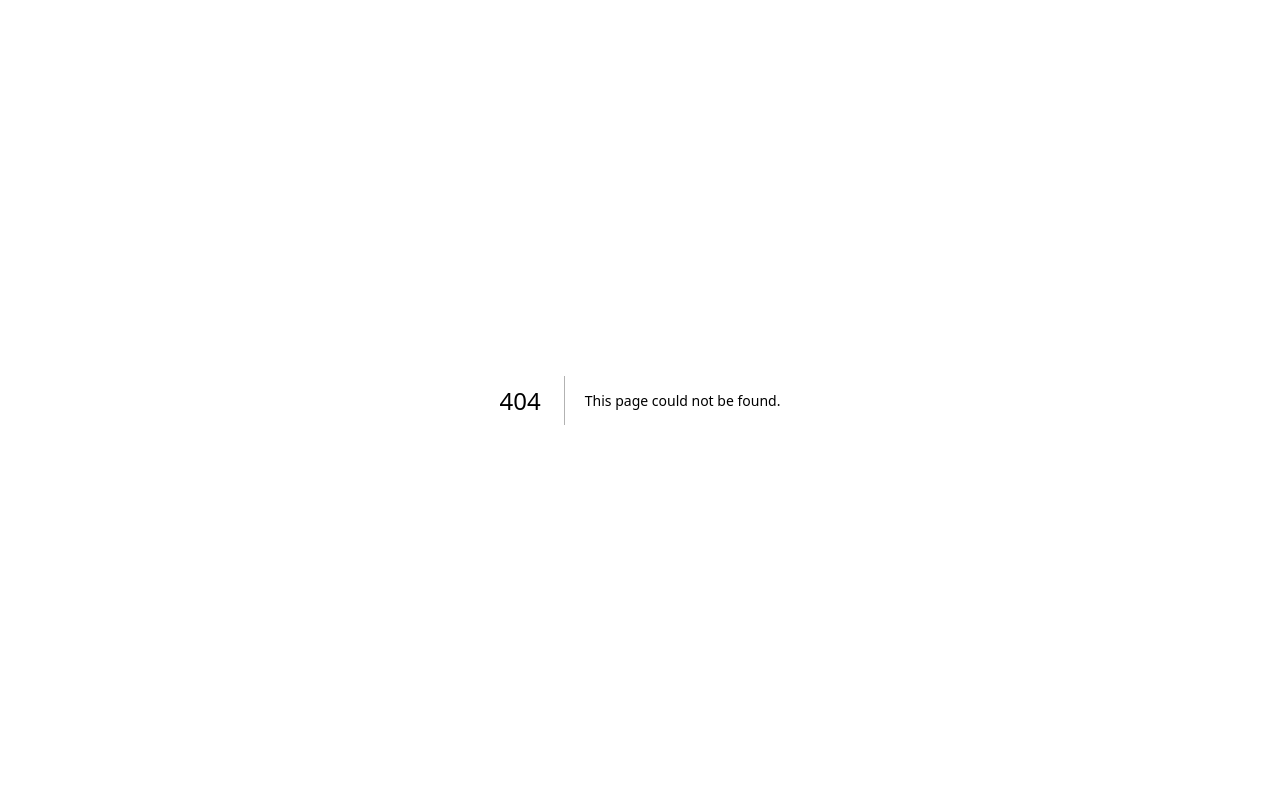
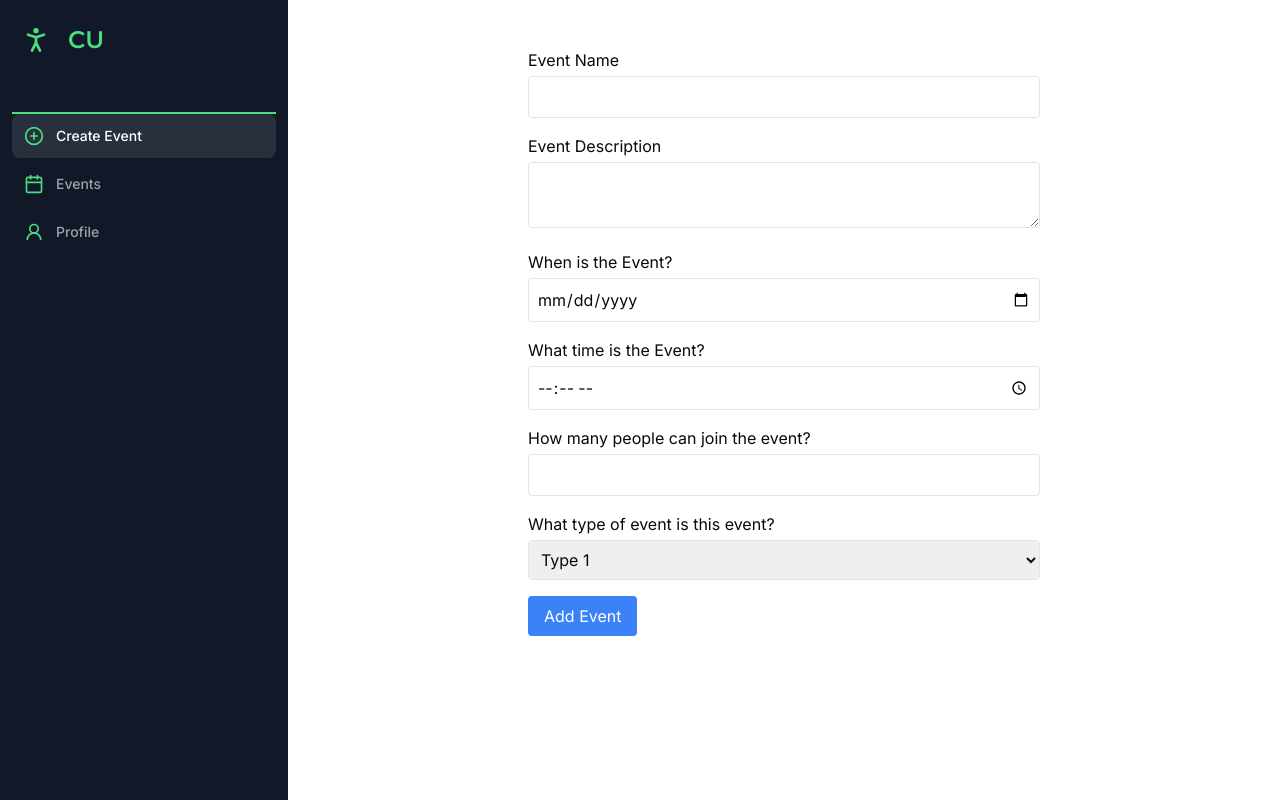
Before and after one commit to GeoCodee/cu-connecttosociety, a Next.js app: page /CreateEvent in a window 1280 px wide. Before the commit this address had no page. Built offline with nearby package versions, Linux system fonts and the light colour scheme.

Commit message:
added the events

```diff
--- /dev/null
+++ b/src/app/(dashboard)/CreateEvent/page.tsx
@@ -0,0 +1,110 @@
+"use client";
+
+import { useRef } from "react";
+
+export default function EventForm() {
+  const eventName = useRef<HTMLDivElement>(null);
+  const description = useRef<HTMLDivElement>(null);
+  const date = useRef<HTMLDivElement>(null);
+  const time = useRef<HTMLDivElement>(null);
+  const capacity = useRef<HTMLDivElement>(null);
+  const eventType = useRef<HTMLDivElement>(null);
+
+  function onSubmit(e) {
+    e.preventDefault();
+    const newEvent = {
+      eventName: eventName.current.value,
+      description: description.current.value,
+      date: date.current.value,
+      time: time.current.value,
+      capacity: capacity.current.value,
+      eventType: eventType.current.value,
+    };
+    fetch("/api/add-event", {
+      method: "POST",
+      body: JSON.stringify(newEvent),
+      headers: {
+        "Content-Type": "application/json",
+      },
+    });
+  }
+
+  return (
+    <form onSubmit={onSubmit} className="max-w-lg mx-auto mt-4">
+      <div className="mb-4">
+        <label htmlFor="event-name" className="block">
+          Event Name
+        </label>
+        <input
+          ref={eventName}
+          type="text"
+          id="event-name"
+          className="mt-1 p-2 border rounded w-full"
+        />
+      </div>
+      <div className="mb-4">
+        <label htmlFor="description" className="block">
+          Event Description
+        </label>
+        <textarea
+          ref={description}
+          id="description"
+          className="mt-1 p-2 border rounded w-full"
+        ></textarea>
+      </div>
+      <div className="mb-4">
+        <label htmlFor="event-date" className="block">
+          When is the Event?
+        </label>
+        <input
+          ref={date}
+          type="date"
+          id="event-date"
+          className="mt-1 p-2 border rounded w-full"
+        />
+      </div>
+      <div className="mb-4">
+        <label htmlFor="event-time" className="block">
+          What time is the Event?
+        </label>
+        <input
+          ref={time}
+          type="time"
+          id="event-time"
+          className="mt-1 p-2 border rounded w-full"
+        />
+      </div>
+      <div className="mb-4">
+        <label htmlFor="capacity" className="block">
+          How many people can join the event?
+        </label>
+        <input
+          ref={capacity}
+          type="number"
+          id="capacity"
+          className="mt-1 p-2 border rounded w-full"
+        />
+      </div>
+      <div className="mb-4">
+        <label htmlFor="typeOfEvent" className="block">
+          What type of event is this event?
+        </label>
+        <select
+          ref={eventType}
+          id="typeOfEvent"
+          className="mt-1 p-2 border rounded w-full"
+        >
+          <option>Type 1</option>
+          <option>Type 2</option>
+          <option>Type 3</option>
+        </select>
+      </div>
+      <button
+        type="submit"
+        className="bg-blue-500 text-white py-2 px-4 rounded"
+      >
+        Add Event
+      </button>
+    </form>
+  );
+}
--- /dev/null
+++ b/src/app/(dashboard)/events/page.tsx
@@ -0,0 +1,56 @@
+"use client";
+import { useState } from "react";
+
+const INITIAL_STATE = [
+  {
+    id: Math.random(),
+    eventName: "Running",
+    description: "Going for a run",
+    date: "2024-12-03",
+    time: "12:30 pm",
+    capacity: "12",
+    eventType: "Type 2",
+  },
+  {
+    id: Math.random(),
+    eventName: "Walking",
+    description: "Going for a run",
+    date: "2024-12-03",
+    time: "12:30 pm",
+    capacity: "12",
+    eventType: "Type 2",
+  },
+  {
+    id: Math.random(),
+    eventName: "Studying",
+    description: "Going for a run",
+    date: "2024-12-03",
+    time: "12:30 pm",
+    capacity: "12",
+    eventType: "Type 2",
+  },
+];
+
+export default function Events() {
+  const [events, setEvents] = useState(INITIAL_STATE);
+
+  return (
+    <div className="flex flex-wrap gap-4">
+      {events.map((event) => {
+        return (
+          <div key={event.id} className="bg-gray-100 p-4 rounded-md">
+            <h3 className="text-lg font-bold">{event.eventName}</h3>
+            <p className="mt-2">{event.description}</p>
+            <p className="mt-2">
+              <span className="font-bold">{event.date}</span>
+              <span className="mx-2">at</span>
+              {event.time}
+            </p>
+            <p className="mt-2">Capacity: {event.capacity}</p>
+            <p className="mt-2">Event Type: {event.eventType}</p>
+          </div>
+        );
+      })}
+    </div>
+  );
+}
--- a/src/components/sidebar.tsx
+++ b/src/components/sidebar.tsx
@@ -25,7 +25,7 @@ const routes = [
   {
     label: "Create Event",
     icon: CirclePlus,
-    href: "/Create Event",
+    href: "/CreateEvent",
     color: "text-green-400",
   },
   {
```
